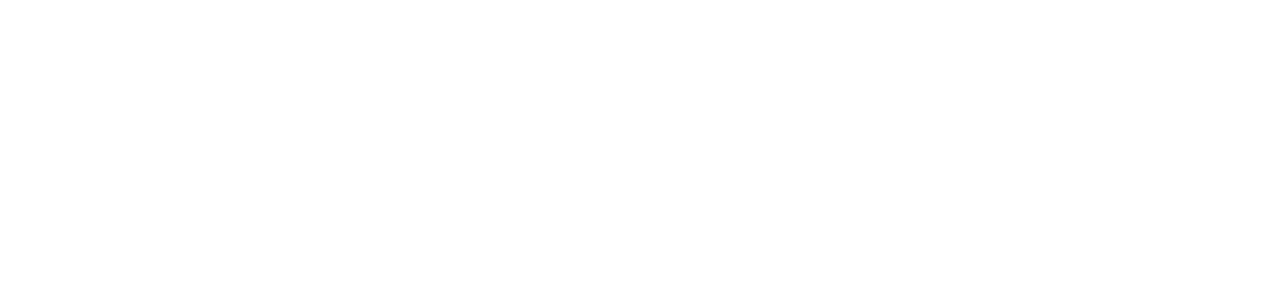
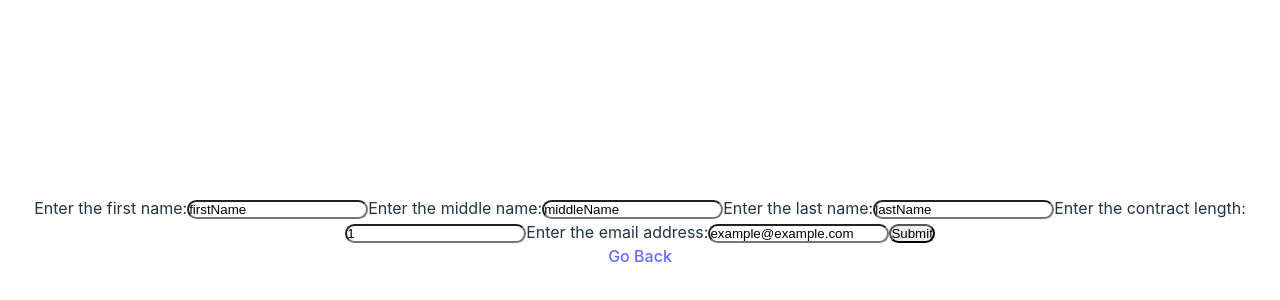
Before and after one commit to DaliborSkocibusic/DCS-Coding-Challenge-Front-End, a React (Vite) app: page /Edit/1 in a window 1280 px wide. Before the commit this address had no page. Shown: the part 168-468 px from the top of the page. Built offline with nearby package versions, Linux system fonts and the light colour scheme.

Commit message:
Works, needs path resolution though for unique id for edit

```diff
--- a/src/components/CreateUser.tsx
+++ b/src/components/CreateUser.tsx
@@ -10,6 +10,8 @@
         emailAddress: "example@example.com",
     });
 
+    let inputsadf = "INPUT IS: " + JSON.stringify(inputs.contractLength);
+
     const handleChange = (event: { target: { name: any; value: any } }) => {
         const name = event.target.name;
         const value = event.target.value;
@@ -18,8 +20,7 @@
 
     const handleSubmit = (event: { preventDefault: () => void }) => {
         event.preventDefault();
-        createUser(inputs);
-        // alert(JSON.stringify(inputs));
+        createNewUser(inputs);
     };
 
     return (
@@ -80,20 +81,16 @@
 };
 export default UserInput;
 
-function createUser(inputs: any) {
-    // POST request using fetch with error handling
-    alert("Inputs are: " + inputs);
+function createNewUser(inputs: any) {
     const requestOptions = {
         method: "POST",
         headers: { "Content-Type": "application/json" },
 
-        body: inputs,
+        body: JSON.stringify(inputs),
     };
 
     let alertvar = "We are passing in : " + JSON.stringify(requestOptions);
 
-    alert(alertvar);
-    alert(typeof inputs);
     const createUrl = "http://localhost:8080/User";
     fetch(createUrl, requestOptions).then(async (response) => {
         const isJson = response.headers
--- a/src/components/EditUser.tsx
+++ b/src/components/EditUser.tsx
@@ -1,9 +1,16 @@
 import { Button } from "@mui/material";
 import { useState } from "react";
 
-// src/components/Topics.tsx
-const UserInput = () => {
-    const [inputs, setInputs] = useState({});
+const EditUser = () => {
+    const [inputs, setInputs] = useState({
+        firstName: "firstName",
+        middleName: "middleName",
+        lastName: "lastName",
+        contractLength: 1,
+        emailAddress: "example@example.com",
+    });
+
+    let inputsadf = "INPUT IS: " + JSON.stringify(inputs.contractLength);
 
     const handleChange = (event: { target: { name: any; value: any } }) => {
         const name = event.target.name;
@@ -13,27 +20,56 @@
 
     const handleSubmit = (event: { preventDefault: () => void }) => {
         event.preventDefault();
-        alert(inputs);
+        createUser(inputs);
     };
 
     return (
         <>
             <form onSubmit={handleSubmit}>
                 <label>
-                    Enter your name:
+                    Enter the first name:
                     <input
-                        type="text"
-                        name="username"
-                        // value={inputs.username || ""}
+                        type="string"
+                        name="firstName"
+                        value={inputs.firstName || ""}
                         onChange={handleChange}
                     />
                 </label>
                 <label>
-                    Enter your age:
+                    Enter the middle name:
+                    <input
+                        type="string"
+                        name="middleName"
+                        value={inputs.middleName || ""}
+                        onChange={handleChange}
+                    />
+                </label>
+                <label>
+                    Enter the last name:
+                    <input
+                        type="string"
+                        name="lastName"
+                        value={inputs.lastName || ""}
+                        onChange={handleChange}
+                    />
+                </label>
+
+                <label>
+                    Enter the contract length:
                     <input
                         type="number"
-                        name="age"
-                        // value={inputs.age || ""}
+                        name="contractlenght"
+                        value={inputs.contractLength || ""}
+                        onChange={handleChange}
+                    />
+                </label>
+
+                <label>
+                    Enter the email address:
+                    <input
+                        type="string"
+                        name="emailAddress"
+                        value={inputs.emailAddress || ""}
                         onChange={handleChange}
                     />
                 </label>
@@ -43,36 +79,20 @@
         </>
     );
 };
-export default UserInput;
+export default EditUser;
 
-// edit format needed by server
-// {
-//     "firstName": "Dalibor",
-//     "middleName": "Dali",
-//     "lastName": "Stevens",
-//     "contractLength": 50,
-//     "emailAddress": "D@Dali.com"
-// },
-
-function editUser(id: any) {
-    // POST request using fetch with error handling
+function createUser(inputs: any) {
     const requestOptions = {
         method: "POST",
         headers: { "Content-Type": "application/json" },
-        body: JSON.stringify({
-            firstName: "Dalibor",
-            middleName: "Dali",
-            lastName: "Stevens",
-            contractLength: 50,
-            emailAddress: "D@Dali.com",
-        }),
+
+        body: JSON.stringify(inputs),
     };
 
-    let alertvar = "Deleting user id: " + id["id"];
+    let alertvar = "We are passing in : " + JSON.stringify(requestOptions);
 
-    alert(alertvar);
-    const editUrl = "http://localhost:8080/User/" + id["id"];
-    fetch(editUrl, requestOptions).then(async (response) => {
+    const createUrl = "http://localhost:8080/User";
+    fetch(createUrl, requestOptions).then(async (response) => {
         const isJson = response.headers
             .get("content-type")
             ?.includes("application/json");
@@ -84,3 +104,36 @@
         }
     });
 }
+
+function getUser(id: any) {
+    // POST request using fetch with error handling
+    const requestOptions = {
+        method: "GET",
+        headers: { "Content-Type": "application/json" },
+
+        // Needs post body otherwise it doesnt refresh..
+        body: JSON.stringify({
+            firstName: "John",
+            middleName: "Smith",
+            lastName: "Stevens",
+            contractLength: 50,
+            emailAddress: "Test@Test.com",
+        }),
+    };
+
+    let alertvar = "Getting user id: " + id["id"];
+
+    alert(alertvar);
+    const deleteUrl = "http://localhost:8080/User/" + id["id"];
+    fetch(deleteUrl, requestOptions).then(async (response) => {
+        const isJson = response.headers
+            .get("content-type")
+            ?.includes("application/json");
+        const data = isJson && (await response.json());
+
+        if (!response.ok) {
+            const error = (data && data.message) || response.status;
+            return Promise.reject(error);
+        }
+    });
+}
--- a/src/containers/ResultContainer.tsx
+++ b/src/containers/ResultContainer.tsx
@@ -5,6 +5,7 @@
 import Button from "@mui/material/Button";
 import { Link, useNavigate } from "react-router-dom";
 import CreateUser from "../components/CreateUser";
+import EditUser from "../components/EditUser";
 
 const ResultContainer = () => {
     const [users, setUsers] = useState<any>([]);
@@ -40,19 +41,19 @@
     );
 }
 
-
-
 function deleteUser(id: any) {
     // POST request using fetch with error handling
     const requestOptions = {
         method: "DELETE",
         headers: { "Content-Type": "application/json" },
+
+        // Needs post body otherwise it doesnt refresh..
         body: JSON.stringify({
             firstName: "John",
             middleName: "Smith",
             lastName: "Stevens",
             contractLength: 50,
-            emailAddress: "D@Dali.com",
+            emailAddress: "Test@Test.com",
         }),
     };
 
@@ -114,7 +115,10 @@
                 </div>
 
                 <div className="editButtons">
-                    <a href="/Edit">Edit</a>
+                    {/* <a href="/Edit">Edit</a> */}
+
+                    <Link to={"/EditUser/" + id}>EEDIT USER</Link>
+
                     <Button
                         variant="contained"
                         color="error"
--- a/src/main.tsx
+++ b/src/main.tsx
@@ -13,7 +13,7 @@
         <BrowserRouter>
             <Routes>
                 <Route path="/" element={<App />} />
-                <Route path="/Edit" element={<EditUser />} />
+                <Route path="/Edit/:id" element={<EditUser />} />
                 <Route path="/Create" element={<CreateUser />} />
             </Routes>
         </BrowserRouter>
```
Also changed, not shown: src/components/NotFound.tsx (deleted, +0 -19 lines).
